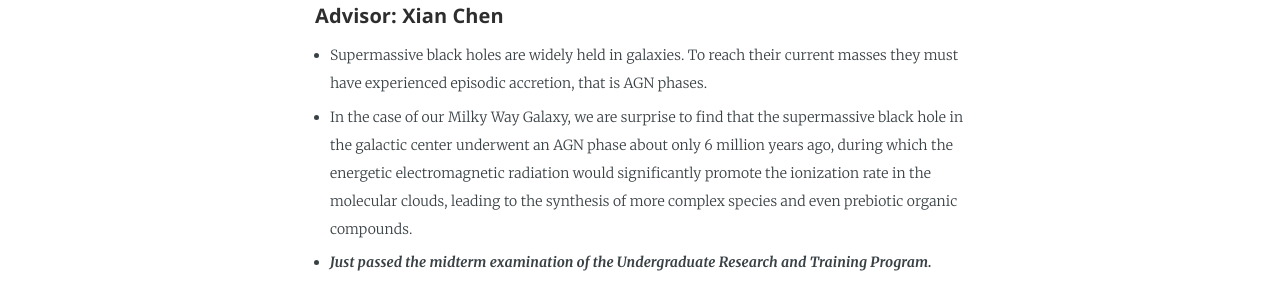
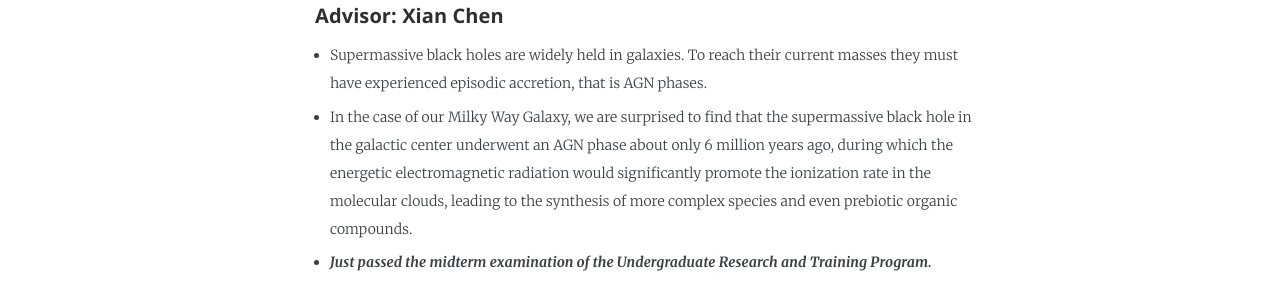
Before and after one commit to slowdivePTG/slowdivePTG.github.io, a Jekyll site: the page built from _pages/Research.md, in a window 1280 px wide. Shown: the part 542-842 px from the top of the page. Built offline with Jekyll 4.4.1, drawn with Linux system fonts in a browser that asks for light colours; some web fonts are replaced; a script that is not in the unit is left out.

```diff
--- a/_pages/Research.md
+++ b/_pages/Research.md
@@ -10,5 +10,5 @@
 #### Advisor: Xian Chen
 
 - Supermassive black holes are widely held in galaxies. To reach their current masses they must have experienced episodic accretion, that is AGN phases.
-- In the case of our Milky Way Galaxy, we are surprise to find that the supermassive black hole in the galactic center underwent an AGN phase about only 6 million years ago, during which the energetic electromagnetic radiation would significantly promote the ionization rate in the molecular clouds, leading to the synthesis of more complex species and even prebiotic organic compounds.
+- In the case of our Milky Way Galaxy, we are surprised to find that the supermassive black hole in the galactic center underwent an AGN phase about only 6 million years ago, during which the energetic electromagnetic radiation would significantly promote the ionization rate in the molecular clouds, leading to the synthesis of more complex species and even prebiotic organic compounds.
 - ***Just passed the midterm examination of the Undergraduate Research and Training Program.***
```
